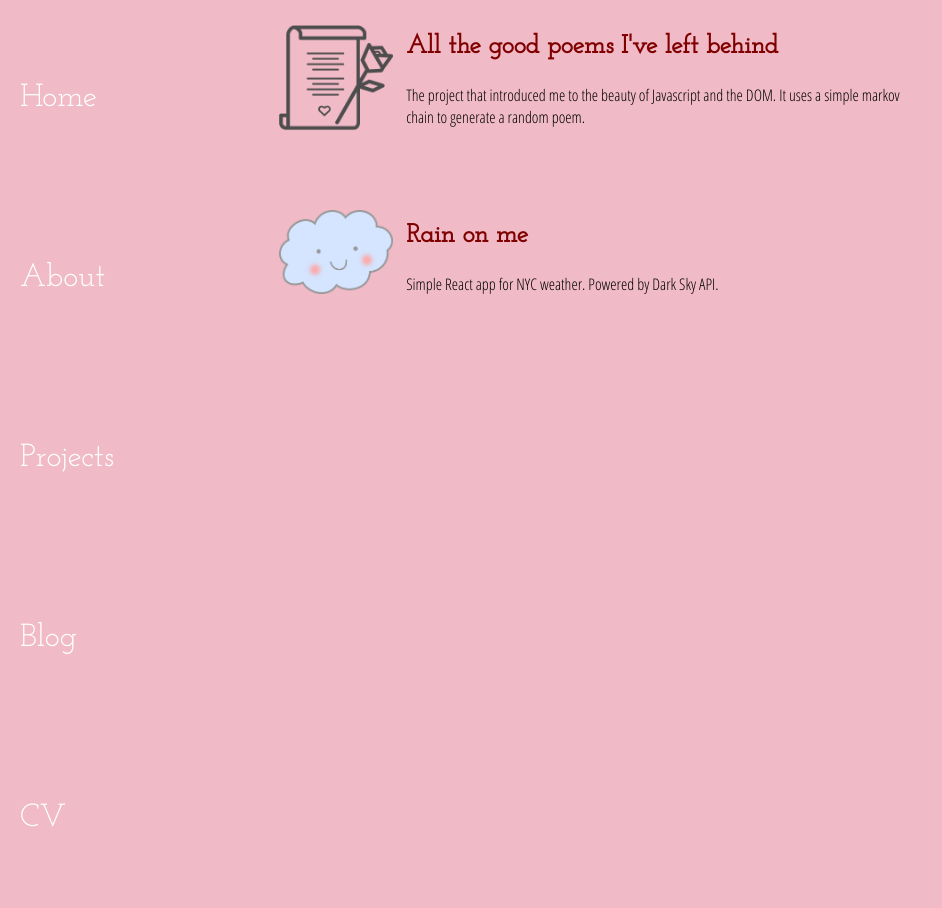
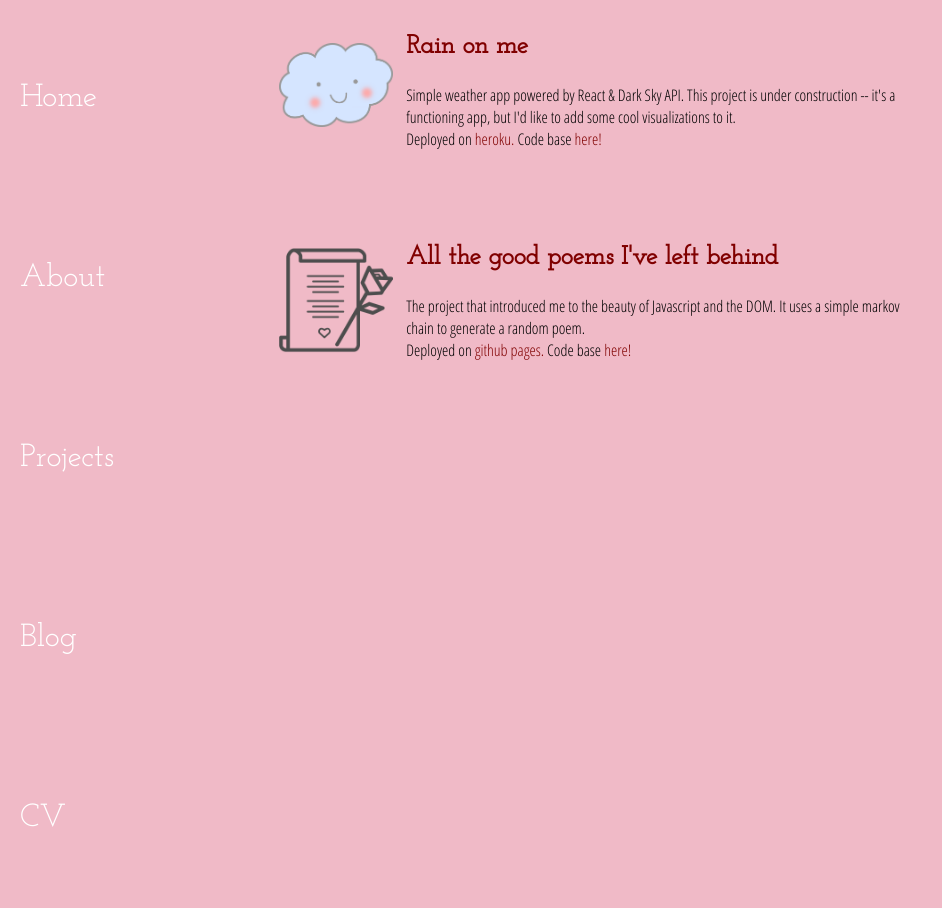
Before and after one commit to AlyssaYelle/AlyssaYelle.github.io, a Jekyll site: the page built from projects/index.html, in a window 1280 px wide. Shown: the whole page, without its empty margins (0-942 px from the left). Built offline with Jekyll 4.4.1, drawn with Linux system fonts in a browser that asks for light colours.

Commit message:
minor adjustments to project page

```diff
--- a/projects/index.html
+++ b/projects/index.html
@@ -4,20 +4,6 @@ title: Projects
 ---
 
 <section class='projects'>
-	<article class='project'>
-		<div class='proj-icon'>
-			<img class='icon' src='./allthegoodpoems.png' />
-		</div>
-		<div class='proj-desc'>
-			<h3>
-				<a href='https://alyssayelle.github.io/all-the-good-poems-ive-left-behind/' target='_blank'>All the good poems I've left behind</a>
-			</h3>
-			<p>
-				The project that introduced me to the beauty of Javascript and the DOM. It uses a simple markov chain to generate a random poem.
-			</p>
-		</div>
-
-	</article>
 
 	<article class='project'>
 		<div class='proj-icon'>
@@ -28,10 +14,26 @@ title: Projects
 				<a href='https://afternoon-cliffs-23085.herokuapp.com/' target='_blank'>Rain on me</a>
 			</h3>
 			<p>
-				Simple React app for NYC weather. Powered by Dark Sky API.
+				Simple weather app powered by React & Dark Sky API. This project is under construction -- it's a functioning app, but I'd like to add some cool visualizations to it. <br>Deployed on <a href="https://afternoon-cliffs-23085.herokuapp.com/" target='_blank'>heroku.</a> Code base <a href='https://github.com/AlyssaYelle/rain-on-me' target='_blank'>here!</a>
 			</p>
 		</div>
 	</article>
+
+	<article class='project'>
+		<div class='proj-icon'>
+			<img class='icon' src='./allthegoodpoems.png' />
+		</div>
+		<div class='proj-desc'>
+			<h3>
+				<a href='https://alyssayelle.github.io/all-the-good-poems-ive-left-behind/' target='_blank'>All the good poems I've left behind</a>
+			</h3>
+			<p>
+				The project that introduced me to the beauty of Javascript and the DOM. It uses a simple markov chain to generate a random poem. <br>Deployed on <a href='https://alyssayelle.github.io/all-the-good-poems-ive-left-behind/' target='_blank'>github pages.</a> Code base <a href='https://github.com/AlyssaYelle/all-the-good-poems-ive-left-behind' target='_blank'>here!</a>
+			</p>
+		</div>
+
+	</article>
+
 
 </section>
 
```
